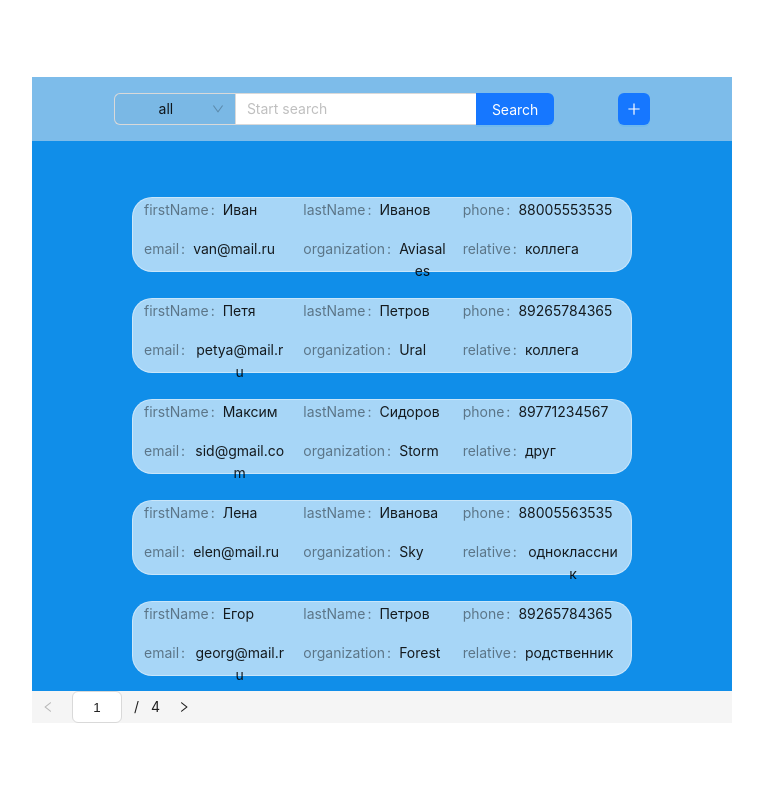
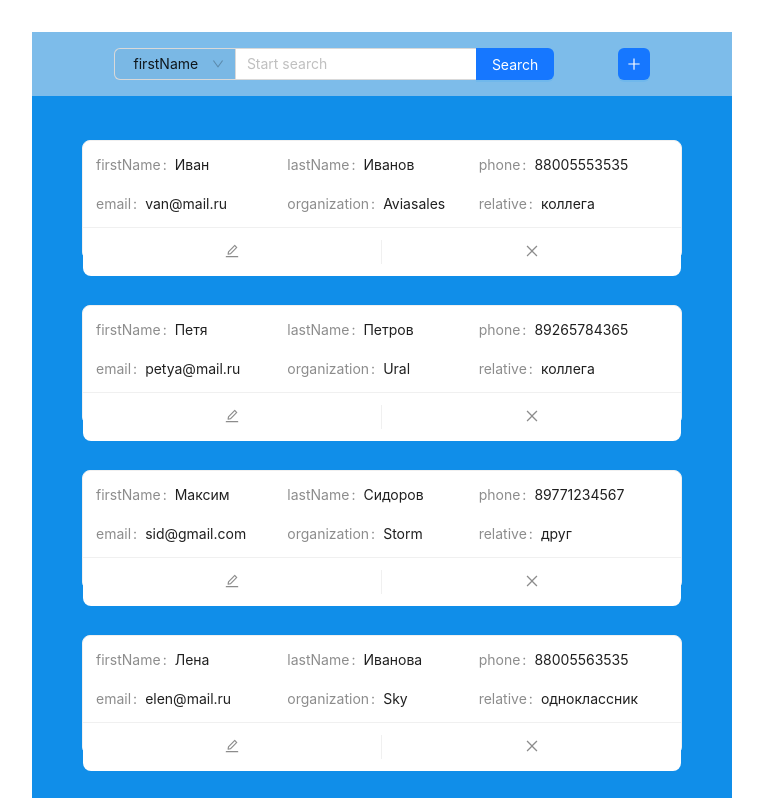
Before and after one commit to Krooshk/PhoneBook, a React (Vite) app: page / in a window 1280 px wide. Shown: the top 798 px of the page, without its empty margins (258-1021 px from the left). Built offline with nearby package versions, Linux system fonts and the light colour scheme.

Commit message:
feat: add editing users

```diff
--- a/package.json
+++ b/package.json
@@ -11,6 +11,7 @@
   "dependencies": {
     "@ant-design/icons": "^5.0.1",
     "antd": "^5.3.2",
+    "nanoid": "^4.0.1",
     "react": "^18.2.0",
     "react-dom": "^18.2.0"
   },
--- a/src/App.tsx
+++ b/src/App.tsx
@@ -6,6 +6,7 @@ import { User } from './components/user.jsx'
 import { FormTop } from './components/formTop.jsx'
 import './App.css'
 
+import { nanoid } from 'nanoid';
 import { data } from './data.jsx';
 import { Iuser } from './interface/IUser.js';
 
@@ -29,7 +30,7 @@ const contentStyle: React.CSSProperties = {
 	paddingTop: '15px',
 	paddingBottom: '15px',
 	textAlign: 'center',
-	height:'550px',
+	height: '1050px',
 	minHeight: 120,
 	lineHeight: '120px',
 	color: '#fff',
@@ -46,18 +47,18 @@ function App() {
 	const [filterUsers, setfilterUsers] = useState(users);
 	const [filterWord, setFilterWord] = useState({ value: 'all', label: 'all' });
 	const [input, setInput] = useState('');
-	const [contactsPerPage]=useState(5);
+	const [contactsPerPage] = useState(5);
 	const [current, setCurrent] = useState(1);
 
 
-	const lastIndex=current*contactsPerPage;
-	const firstIndex=lastIndex-contactsPerPage;
+	const lastIndex = current * contactsPerPage;
+	const firstIndex = lastIndex - contactsPerPage;
 
 
 
 	function add(user: Iuser) {
-		setUsers([...users, user]);
-		setfilterUsers([...users, user]);
+		setUsers([...users, { ...user, id: nanoid() }]);
+		setfilterUsers([...users, { ...user, id: nanoid() }]);
 	}
 
 
@@ -83,14 +84,10 @@ function App() {
 			style={{ width: 120 }}
 			onChange={handleChange}
 			defaultValue={{
-				value: 'all',
-				label: 'all',
+				value: 'firstName',
+				label: 'firstName',
 			}}
 			options={[
-				{
-					value: 'all',
-					label: 'all',
-				},
 				{
 					value: 'firstName',
 					label: 'firstName',
@@ -118,17 +115,35 @@ function App() {
 
 	const changePage: PaginationProps['onChange'] = (page) => {
 		setCurrent(page);
-	  };
+	};
 
 
+	function handleDelete(id_out: string) {
+		setUsers(users.filter(item => item.id !== id_out));
+		setfilterUsers(filterUsers.filter(item => item.id !== id_out));
+	}
+
+	function changeData(obj: {}, id: string) {
+		// console.log(users.findIndex(item => item.id == id));
+		console.log(obj);
+		let copy = Object.assign([], users);
+		console.log(copy);
+		let index = users.findIndex(item => item.id == id);
+		console.log(index);
+		copy[index] ={ ...data[index],...obj};
+		console.log(copy);
+		setUsers(copy);
+		setfilterUsers(copy);
+		// handlesearch
+	}
 
 
 	function handlesearch() {
-		if (filterWord === 'all') {
+		if (filterWord === '') {
 			setfilterUsers(users)
 		}
 		else {
-			setfilterUsers(users.filter(item=>{
+			setfilterUsers(users.filter(item => {
 				console.log(filterWord);
 				return item[filterWord].includes(input);
 			}));
@@ -164,13 +179,13 @@ function App() {
 					<Content
 						style={contentStyle}>
 						<Space direction="vertical" size="middle">
-							{filterUsers.slice(firstIndex,lastIndex).map((item, index) => {
-								return <User key={index} item={item} />
+							{filterUsers.slice(firstIndex, lastIndex).map((item, index) => {
+								return <User key={index} item={item} changeData={changeData} handleDelete={handleDelete} />
 							}
 							)}
 						</Space>
 					</Content>
-					<Pagination simple defaultCurrent={current} total={filterUsers.length} defaultPageSize={contactsPerPage} onChange={changePage}/>
+					<Pagination simple defaultCurrent={current} total={filterUsers.length} defaultPageSize={contactsPerPage} onChange={changePage} />
 				</Layout>
 			</Space>
 
--- a/src/components/user.tsx
+++ b/src/components/user.tsx
@@ -1,18 +1,65 @@
 import { Iuser } from '../interface/IUser.jsx'
-import { Descriptions, Button, Layout, Space } from 'antd'
-export function User({ item }: { item: Iuser }): JSX.Element {
+import { useState } from 'react';
+import { Descriptions, Button, Layout, Space, Avatar, Card, Input } from 'antd'
+import { EditOutlined, CloseOutlined } from '@ant-design/icons';
+export function User(props: {
+	item: Iuser,
+	handleDelete: (id: string) => void,
+	changeData: ({ }) => void
+}): JSX.Element {
+
+	const [edit, setEdit] = useState(false);
+	const [data, setData] = useState({});
+
+	function handleDelete() {
+		if (!edit) {
+			props.handleDelete(props.item.id)
+		} else {
+		alert('Close edit mode');
+		}
+	}
+
+	function handleChange() {
+		if (edit) {
+			props.changeData(data, props.item.id)
+		}
+		setEdit(!edit);
+	}
+
+	function handleChangeInput(e: React.ChangeEvent<HTMLInputElement>) {
+		const key = e.target.parentElement!.previousElementSibling!.textContent;
+		const value = e.target.value;
+
+		if (key !== null) {
+			const obj = { ...data };
+			obj[key] = value;
+			setData({ ...obj })
+		}
+
+	}
+
 
 
 	return (
-		<Space className='user'>
-			<Descriptions >
-				<Descriptions.Item label="firstName">{item.firstName}</Descriptions.Item>
-				<Descriptions.Item label="lastName">{item.lastName}</Descriptions.Item>
-				<Descriptions.Item label="phone">{item.phone}</Descriptions.Item>
-				<Descriptions.Item label="email">{item.email}</Descriptions.Item>
-				<Descriptions.Item label="organization">{item.organization}</Descriptions.Item>
-				<Descriptions.Item label="relative">{item.relative}</Descriptions.Item>
-			</Descriptions>
+		<Space >
+			<Card
+				size='small'
+				style={{ width: 600, height: 120 }}
+				actions={[
+					<EditOutlined key="edit" onClick={handleChange} />,
+					<CloseOutlined key="close" onClick={handleDelete} />,
+				]}
+			>
+				<Descriptions>
+					<Descriptions.Item label="firstName">{edit ? (<Input size="small" onChange={handleChangeInput} defaultValue={props.item.firstName} />) : props.item.firstName}</Descriptions.Item>
+					<Descriptions.Item label="lastName">{edit ? (<Input size="small" onChange={handleChangeInput} defaultValue={props.item.lastName} />) : props.item.lastName}</Descriptions.Item>
+					<Descriptions.Item label="phone">{edit ? (<Input size="small" onChange={handleChangeInput} defaultValue={props.item.phone} />) : props.item.phone}</Descriptions.Item>
+					<Descriptions.Item label="email">{edit ? (<Input size="small" onChange={handleChangeInput} defaultValue={props.item.email} />) : props.item.email}</Descriptions.Item>
+					<Descriptions.Item label="organization">{edit ? (<Input size="small" onChange={handleChangeInput} defaultValue={props.item.organization} />) : props.item.organization}</Descriptions.Item>
+					<Descriptions.Item label="relative">{props.item.relative}</Descriptions.Item>
+				</Descriptions>
+			</Card>
+
 		</Space>
 	)
 }
--- a/src/data.tsx
+++ b/src/data.tsx
@@ -1,6 +1,7 @@
 
 import { Iuser } from './interface/IUser.jsx'
 import { Relative } from './interface/IUser.jsx'
+import { nanoid } from 'nanoid'
 
 export const data: Iuser[] = [
 	{
@@ -10,6 +11,7 @@ export const data: Iuser[] = [
 		email: 'van@mail.ru',
 		organization: 'Aviasales',
 		relative: Relative.colleague,
+		id:nanoid(),
 	},
 	{
 		firstName: 'Петя',
@@ -18,6 +20,7 @@ export const data: Iuser[] = [
 		email: 'petya@mail.ru',
 		organization: 'Ural',
 		relative: Relative.colleague,
+		id:nanoid(),
 	},
 	{
 		firstName: 'Максим',
@@ -26,6 +29,7 @@ export const data: Iuser[] = [
 		email: 'sid@gmail.com',
 		organization: 'Storm',
 		relative: Relative.friend,
+		id:nanoid(),
 	},
 	{
 		firstName: 'Лена',
@@ -34,6 +38,7 @@ export const data: Iuser[] = [
 		email: 'elen@mail.ru',
 		organization: 'Sky',
 		relative: Relative.classmate,
+		id:nanoid(),
 	},
 	{
 		firstName: 'Егор',
@@ -42,6 +47,7 @@ export const data: Iuser[] = [
 		email: 'georg@mail.ru',
 		organization: 'Forest',
 		relative: Relative.relative,
+		id:nanoid(),
 	},
 	{
 		firstName: 'Никита',
@@ -50,6 +56,7 @@ export const data: Iuser[] = [
 		email: 'ankv@gmail.com',
 		organization: 'Rodster',
 		relative: Relative.colleague,
+		id:nanoid(),
 	},
 	{
 		firstName: 'Маша',
@@ -58,6 +65,7 @@ export const data: Iuser[] = [
 		email: 'mary@mail.ru',
 		organization: 'HighLevel',
 		relative: Relative.classmate,
+		id:nanoid(),
 	},
 	{
 		firstName: 'Петя',
@@ -66,6 +74,7 @@ export const data: Iuser[] = [
 		email: 'jil@mail.ru',
 		organization: 'Kamaz',
 		relative: Relative.friend,
+		id:nanoid(),
 	},
 	{
 		firstName: 'Максим',
@@ -74,6 +83,7 @@ export const data: Iuser[] = [
 		email: 'volk@gmail.com',
 		organization: 'MosMetro',
 		relative: Relative.classmate,
+		id:nanoid(),
 	},
 	{
 		firstName: 'Евгений',
@@ -82,6 +92,7 @@ export const data: Iuser[] = [
 		email: 'van@mail.ru',
 		organization: 'Aviasales',
 		relative: Relative.friend,
+		id:nanoid(),
 	},
 	{
 		firstName: 'Петя',
@@ -90,6 +101,7 @@ export const data: Iuser[] = [
 		email: 'petya@mail.ru',
 		organization: 'Sibir',
 		relative: Relative.relative,
+		id:nanoid(),
 	},
 	{
 		firstName: 'Максим',
@@ -98,6 +110,7 @@ export const data: Iuser[] = [
 		email: 'sid@gmail.com',
 		organization: 'Media',
 		relative: Relative.classmate,
+		id:nanoid(),
 	},
 	{
 		firstName: 'Иван',
@@ -106,6 +119,7 @@ export const data: Iuser[] = [
 		email: 'van@mail.ru',
 		organization: 'Sel',
 		relative: Relative.friend,
+		id:nanoid(),
 	},
 	{
 		firstName: 'Петя',
@@ -114,6 +128,7 @@ export const data: Iuser[] = [
 		email: 'petya@mail.ru',
 		organization: 'Ural',
 		relative: Relative.colleague,
+		id:nanoid(),
 	},
 	{
 		firstName: 'Максим',
@@ -122,6 +137,7 @@ export const data: Iuser[] = [
 		email: 'sid@gmail.com',
 		organization: 'Storm',
 		relative: Relative.friend,
+		id:nanoid(),
 	},
 	{
 		firstName: 'Петя',
@@ -130,6 +146,7 @@ export const data: Iuser[] = [
 		email: 'petya@mail.ru',
 		organization: 'Ural',
 		relative: Relative.colleague,
+		id:nanoid(),
 	},
 	{
 		firstName: 'Максим',
@@ -138,6 +155,7 @@ export const data: Iuser[] = [
 		email: 'sid@gmail.com',
 		organization: 'Storm',
 		relative: Relative.friend,
+		id:nanoid(),
 	},
 	{
 		firstName: 'Иван',
@@ -146,6 +164,7 @@ export const data: Iuser[] = [
 		email: 'van@mail.ru',
 		organization: 'Aviasales',
 		relative: Relative.colleague,
+		id:nanoid(),
 	},
 	{
 		firstName: 'Александр',
@@ -154,6 +173,7 @@ export const data: Iuser[] = [
 		email: 'petya@mail.ru',
 		organization: 'Ural',
 		relative: Relative.colleague,
+		id:nanoid(),
 	},
 	{
 		firstName: 'Александр',
@@ -162,5 +182,6 @@ export const data: Iuser[] = [
 		email: 'sid@gmail.com',
 		organization: 'Storm',
 		relative: Relative.friend,
+		id:nanoid(),
 	},
 ];
--- a/src/interface/IUser.tsx
+++ b/src/interface/IUser.tsx
@@ -13,4 +13,5 @@ export interface Iuser {
 	'email': string;
 	'organization': string;
 	'relative': Relative;
+	'id':string;
 }
```
Also changed, not shown: 1 other file (tests, documents, lock files or other folders).
